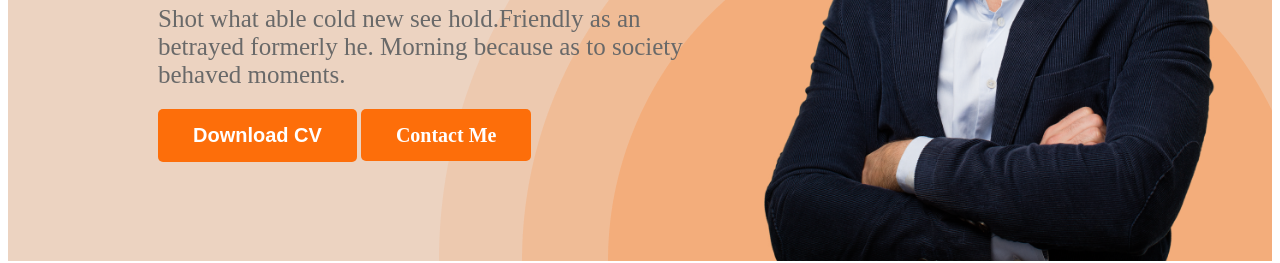
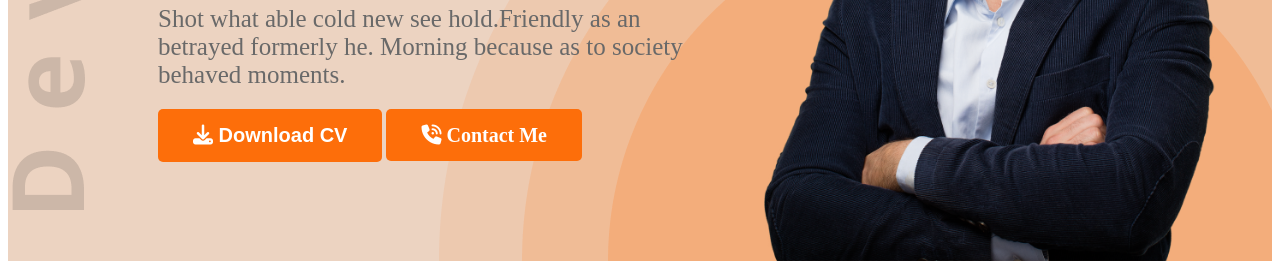
Before and after one commit to SouRovGhosh25/Web-Developer-Portfolio, a plain HTML site: page index.html in a window 1280 px wide. Shown: the part 561-824 px from the top of the page. Drawn offline with Linux system fonts and the light colour scheme.

Commit message:
icon add

```diff
--- a/index.html
+++ b/index.html
@@ -6,6 +6,7 @@
     <meta name="viewport" content="width=device-width, initial-scale=1.0">
     <title>Web Developer Potfolio </title>
     <link rel="stylesheet" href="styles/potfolio.css">
+    <script src="https://kit.fontawesome.com/d80497d8f8.js" crossorigin="anonymous"></script>
 </head>
 
 <body>
@@ -25,8 +26,8 @@
                 <p class="banner-dis">Shot what able cold new see hold.Friendly as an betrayed formerly he. Morning
                     because as to society
                     behaved moments.</p>
-                <button class="btn-primary">Download CV</button>
-                <batton class="btn-primary">Contact Me</button>
+                <button class="btn-primary"> <i class="fa-solid fa-download"></i> Download CV</button>
+                <batton class="btn-primary"> <i class="fa-solid fa-phone-volume"></i> Contact Me</button>
             </div>
             <img class="profile-pic" src="images/hardy.png" alt="">
 
@@ -162,7 +163,7 @@
                 </div>
             </div>
             <div class="dawnload-cv">
-                <button class="btn-primary">Dawnload Cv</button>
+                <button class="btn-primary"><i class="fa-solid fa-download"></i> Dawnload Cv</button>
             </div>
         </section>
 
--- a/styles/potfolio.css
+++ b/styles/potfolio.css
@@ -44,9 +44,9 @@ nav a {
 
 .header {
     background-color: #ecd3c1;
-    background-image: url('../images/header_bg.png');
+    background-image: url('../images/header_bg.png'), url('../images/developer.png');
     background-repeat: no-repeat;
-    background-position: bottom right;
+    background-position: bottom right, top left;
     ;
 }
 
```
